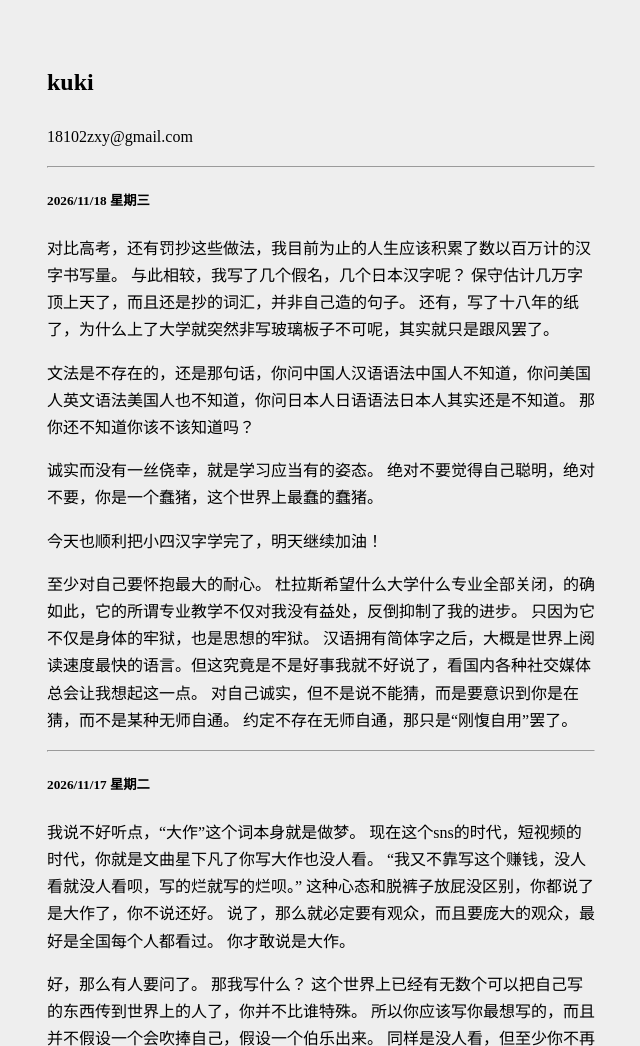
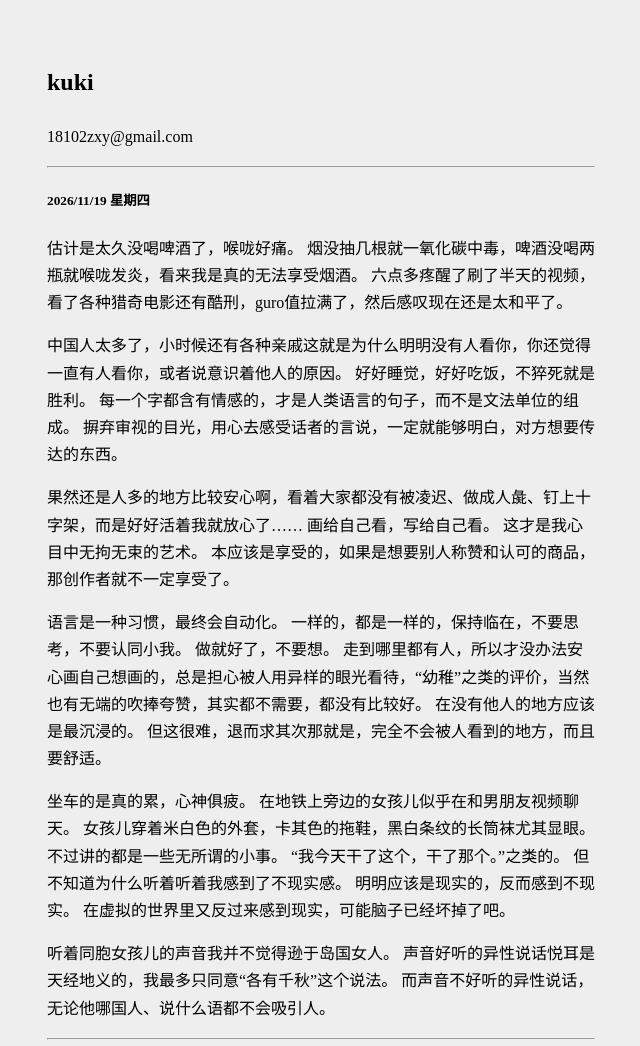
Before and after one commit to kuki-zzq/zuozhiqiao, a plain HTML site: page index.html in a window 1280 px wide. Shown: the top 1046 px of the page, without its empty margins (319-959 px from the left). Drawn offline with Linux system fonts and the light colour scheme.

Commit message:
Update index.html

```diff
--- a/index.html
+++ b/index.html
@@ -18,7 +18,58 @@
 <body>
 <h2>kuki</h2>
 <p>18102zxy@gmail.com</p>
-                 <hr>
+<hr>
+<h5>2026/11/19&nbsp;星期四</h5>
+<p>
+    估计是太久没喝啤酒了，喉咙好痛。
+烟没抽几根就一氧化碳中毒，啤酒没喝两瓶就喉咙发炎，看来我是真的无法享受烟酒。
+六点多疼醒了刷了半天的视频，看了各种猎奇电影还有酷刑，guro值拉满了，然后感叹现在还是太和平了。
+</p>
+<p>
+    中国人太多了，小时候还有各种亲戚这就是为什么明明没有人看你，你还觉得一直有人看你，或者说意识着他人的原因。
+
+好好睡觉，好好吃饭，不猝死就是胜利。
+
+每一个字都含有情感的，才是人类语言的句子，而不是文法单位的组成。
+摒弃审视的目光，用心去感受话者的言说，一定就能够明白，对方想要传达的东西。
+</p>
+<p>
+    果然还是人多的地方比较安心啊，看着大家都没有被凌迟、做成人彘、钉上十字架，而是好好活着我就放心了……
+
+画给自己看，写给自己看。
+这才是我心目中无拘无束的艺术。
+本应该是享受的，如果是想要别人称赞和认可的商品，那创作者就不一定享受了。
+</p>
+<p>
+    语言是一种习惯，最终会自动化。
+
+一样的，都是一样的，保持临在，不要思考，不要认同小我。
+
+做就好了，不要想。
+
+走到哪里都有人，所以才没办法安心画自己想画的，总是担心被人用异样的眼光看待，“幼稚”之类的评价，当然也有无端的吹捧夸赞，其实都不需要，都没有比较好。
+
+在没有他人的地方应该是最沉浸的。
+但这很难，退而求其次那就是，完全不会被人看到的地方，而且要舒适。
+</p>
+<p>
+    坐车的是真的累，心神俱疲。
+
+在地铁上旁边的女孩儿似乎在和男朋友视频聊天。
+女孩儿穿着米白色的外套，卡其色的拖鞋，黑白条纹的长筒袜尤其显眼。
+不过讲的都是一些无所谓的小事。
+“我今天干了这个，干了那个。”之类的。
+但不知道为什么听着听着我感到了不现实感。
+明明应该是现实的，反而感到不现实。
+在虚拟的世界里又反过来感到现实，可能脑子已经坏掉了吧。
+</p>
+<p>
+
+听着同胞女孩儿的声音我并不觉得逊于岛国女人。
+声音好听的异性说话悦耳是天经地义的，我最多只同意“各有千秋”这个说法。
+而声音不好听的异性说话，无论他哪国人、说什么语都不会吸引人。
+</p>
+<hr>
    <h5>2026/11/18&nbsp;星期三</h5>
 <p>对比高考，还有罚抄这些做法，我目前为止的人生应该积累了数以百万计的汉字书写量。
 与此相较，我写了几个假名，几个日本汉字呢？
```
